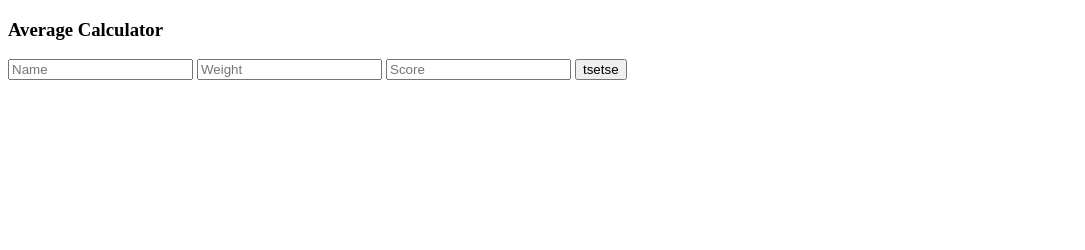
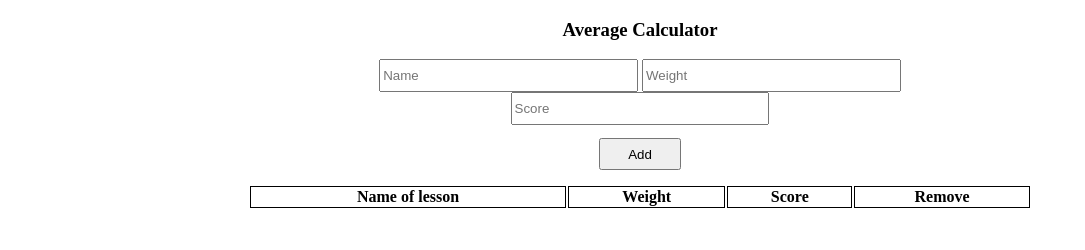
Before and after one commit to MahyarFardin/Small-js-Projects, a plain HTML site: page Average calculator/index.html in a window 1280 px wide. Shown: the whole page, without its empty margins (0-1085 px from the left). Drawn offline with Linux system fonts and the light colour scheme.

Commit message:
stuck in remvoing

```diff
--- a/Average calculator/index.css
+++ b/Average calculator/index.css
@@ -0,0 +1,28 @@
+main{
+    text-align: center;
+    margin: auto 15em;
+}
+.inputs{
+    width: 100%;
+}
+.inputs input{
+    width: 32%;
+    height: 2em;
+}
+button{
+    margin: 1em;
+    padding: .5em 2em;
+}
+table{
+    margin: auto auto;
+    width: 100%;
+}
+th,td{
+    border: 1px solid black;
+}
+.information{
+    display: flex;
+    text-align: center;
+    justify-content: space-between;
+    flex-direction: row;
+}
--- a/Average calculator/index.html
+++ b/Average calculator/index.html
@@ -1,5 +1,6 @@
 <!DOCTYPE html>
 <html lang="en">
+
 <head>
     <meta charset="UTF-8">
     <meta http-equiv="X-UA-Compatible" content="IE=edge">
@@ -7,14 +8,37 @@
     <link rel="stylesheet" href="index.css">
     <title>Average Calculator</title>
 </head>
+
 <body>
-    <h3>Average Calculator</h3>
-    <div>
-        <input class="name" type="text" name="name" placeholder="Name">
-        <input classs="weight" type="text" name="weight" placeholder="Weight">
-        <input class="score" type="text" name="score" placeholder="Score">
-        <button onclick="test()">tsetse</button>
-    </div>
+    <main>
+        <h3>Average Calculator</h3>
+        <div>
+            <div class="inputs">
+                <input class="name" type="text" name="name" placeholder="Name">
+                <input class="weight" type="text" name="weight" placeholder="Weight">
+                <input class="score" type="text" name="score" placeholder="Score">
+            </div>
+
+            <button onclick="add()">Add</button>
+
+
+            <table class="items">
+                <tr>
+                    <th>Name of lesson</th>
+                    <th>Weight</th>
+                    <th>Score</th>
+                    <th>Remove</th>
+                </tr>
+            </table>
+
+            <div class="information">
+                <h3 class="hweight"></h3>
+                <h3 class="hlessons"></h3>
+                <h3 class="havg"></h3>
+            </div>
+        </div>
+    </main>
     <script src="index.js"></script>
 </body>
+
 </html>
--- a/Average calculator/index.js
+++ b/Average calculator/index.js
@@ -1,9 +1,34 @@
-var data=[]
-var name;
-var weight;
-var score;
+var namel = [];
+var weight = [];
+var score = [];
 
-function test() {
-    name=document.querySelector(".name").value;
-    console.log(name);
+document.addEventListener("keypress", e => { if (e.code == "Enter") add() });
+
+function add() {
+    namel.push(document.querySelector(".name").value);
+    score.push(document.querySelector(".score").value);
+    weight.push(document.querySelector(".weight").value);
+
+    document.querySelector(".name").value = "";
+    document.querySelector(".score").value = "";
+    document.querySelector(".weight").value = "";
+
+    document.querySelector(".items").innerHTML += '<tr> <td>' + namel[namel.length - 1] + '</td><td>' + weight[weight.length - 1] + '</td><td>' + score[score.length - 1] + '</td> <td><button class="remove">x</button></td> </tr>'
+    update();
 }
+
+function update() {
+    var weightSum = 0;
+    var scoreSum = 0;
+
+    for (let index = 0; index < weight.length; index++) {
+        weightSum += parseInt(weight[index]);
+        scoreSum += parseFloat(score[index]) * parseInt(weight[index]);
+    }
+
+    document.querySelector(".hweight").innerHTML = "Totall weight: " + weightSum;
+    document.querySelector(".hlessons").innerHTML = "Totall lessons:  " + weight.length;
+    document.querySelector(".havg").innerHTML = "AVG: " + scoreSum / weightSum;
+
+    document.querySelector(".remove").addEventListener("click",(e)=>console.log(e.target))
+}
```
